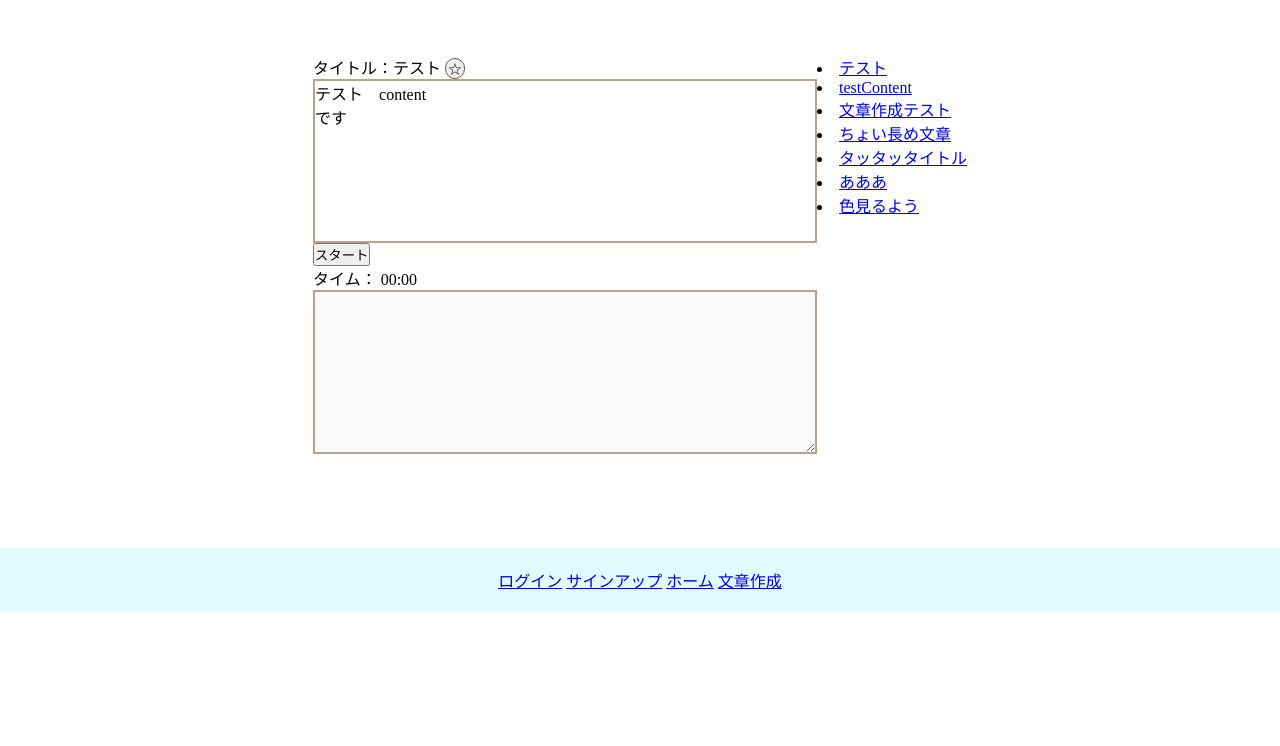
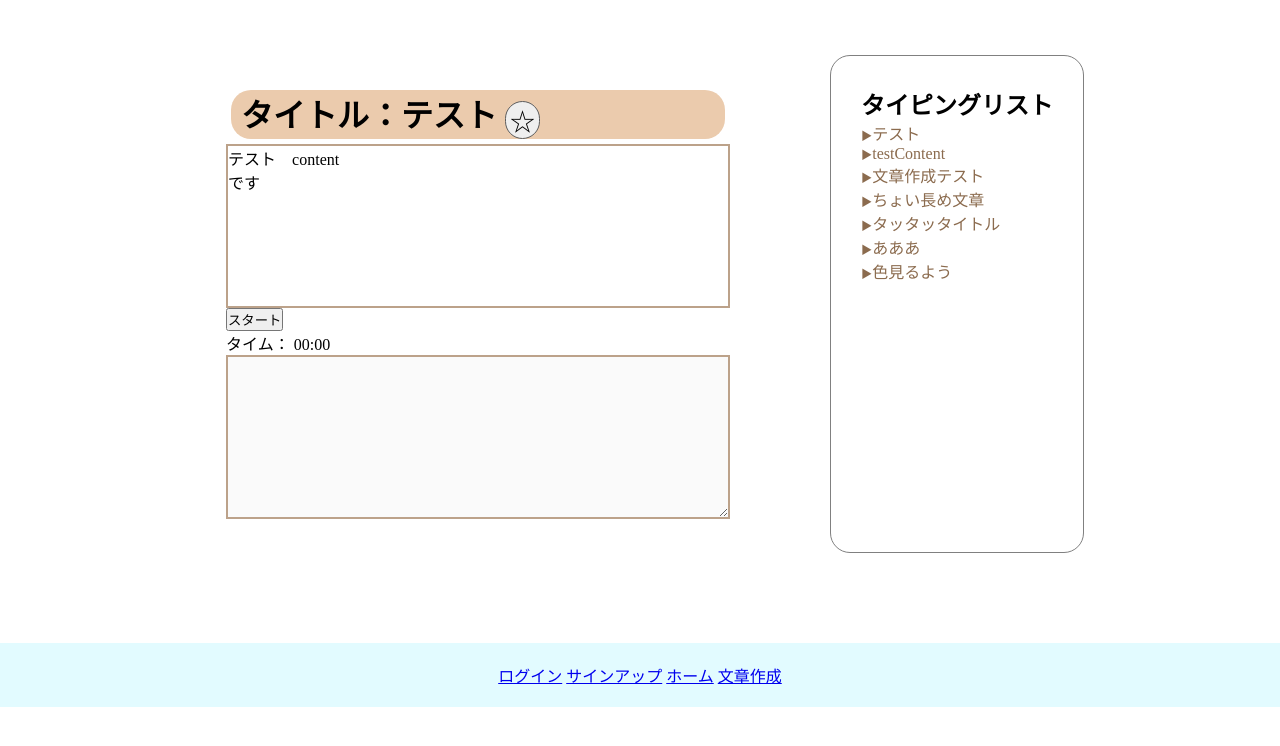
Before and after one commit to o-tsumuro/typingproject, a Django app: page /1/ in a window 1280 px wide. Shown: the part 54-800 px from the top of the page. Run offline with Django 4.2, Linux system fonts and the light colour scheme; data comes from the database, SQL or seed files in the repository; both versions use the stored data as it was after the commit.

Commit message:
index-リスト見た目調整

```diff
--- a/typingapp/templates/index.html
+++ b/typingapp/templates/index.html
@@ -10,7 +10,7 @@
         <div class="typing-content">
             <div id="title">
                 <form method="POST">
-                    タイトル：{{ content_object.title }}
+                    <h1>タイトル：{{ content_object.title }}
                     {% csrf_token %}
                     {% if is_favorite %}
                         <input type="hidden" name="action" value="delete_favorite">
@@ -19,6 +19,7 @@
                         <input type="hidden" name="action" value="add_favorite">
                         <button id="favorite-button" type="submit">☆</button>
                     {% endif %}
+                    </h1>
                 </form>
             </div>
 
@@ -30,6 +31,7 @@
         </div>
 
         <div class="content-list">
+            <h2>タイピングリスト</h2>
             {% for content in content_list %}
             <li><a href="{% url "typingapp:typing" content.pk %}">{{ content.title }}</a></li>
             {% endfor %}
--- a/typingproject/static/css/style.css
+++ b/typingproject/static/css/style.css
@@ -36,10 +36,64 @@ footer {
     padding: 20px;
 }
 
+
+.index-content {
+    display: flex;
+    justify-content: center;
+    gap: 70px;
+}
+
+.typing-content, .content-list {
+    display: inline-block;
+    padding: 30px;
+}
+
+.content-list {
+    list-style: none;
+    border: solid gray 1px;
+    border-radius: 20px;
+}
+
+.content-list a{
+    text-decoration: none;
+    color: #8b6b4e;
+    transition: color 0.3s ease, opacity 0.3s ease;
+}
+
+.content-list a:visited {
+    color: rgb(117, 96, 46);
+}
+
+.content-list a:hover {
+    color: #8b6b4e;
+    opacity: 0.8;
+}
+
+.content-list li::before {
+    content: "▶";
+    color: #8b6b4e;
+    font-size: 0.7rem;
+}
+
+#title {
+    margin: 5px;
+    padding: 0 10px 0 10px;
+    background-color: #ebcbad;
+    border-radius: 20px;
+}
+
+#target-sentence, #typing-input {
+    min-width: 500px;
+    min-height: 20vh;
+    border: 2px solid #bca28a;
+}
+
 #favorite-button {
     border: solid 1px #5d5d5d;
     border-radius: 100px;
-    width: 20px;
+    width: 35px;
+    font-size: 25px;
+    vertical-align: middle;
 }
 
 .mypage-list {
@@ -60,7 +114,7 @@ footer {
 }
 
 .mypage-list a:hover {
-    color: #bca28a;
+    color: #8b6b4e;
     opacity: 0.8;
 }
 
@@ -78,22 +132,3 @@ footer {
     border: solid gray 1px;
     border-radius: 20px;
 }
-
-.index-content {
-    display: flex;
-    justify-content: center;
-}
-
-.typing-content, .list-content {
-    display: inline-block;
-}
-
-#target-sentence, #typing-input {
-    min-width: 500px;
-    min-height: 20vh;
-    border: 2px solid #bca28a;
-}
-
-/* #title {
-
-} */
```
Also changed, not shown: db.sqlite3.
